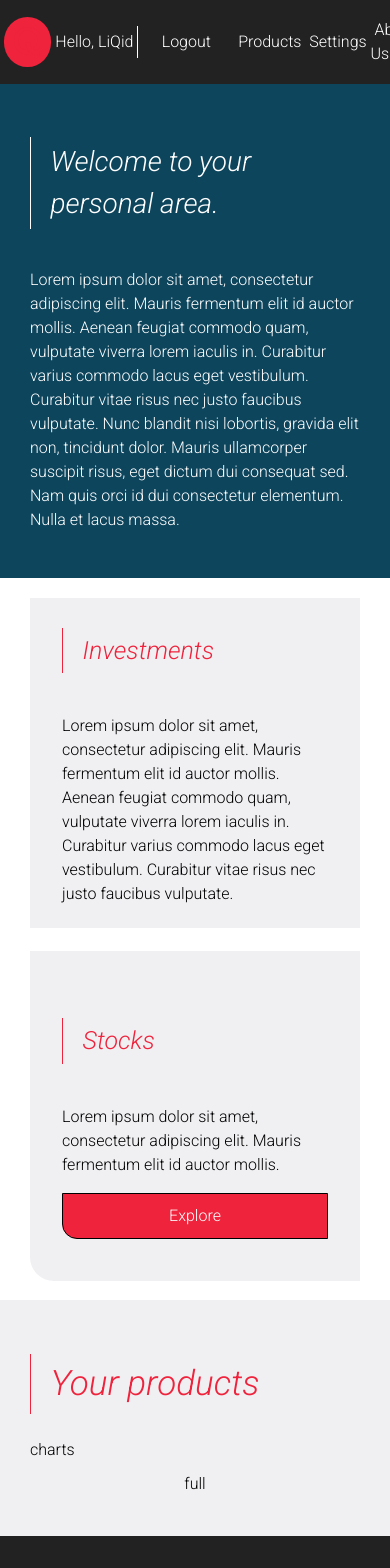
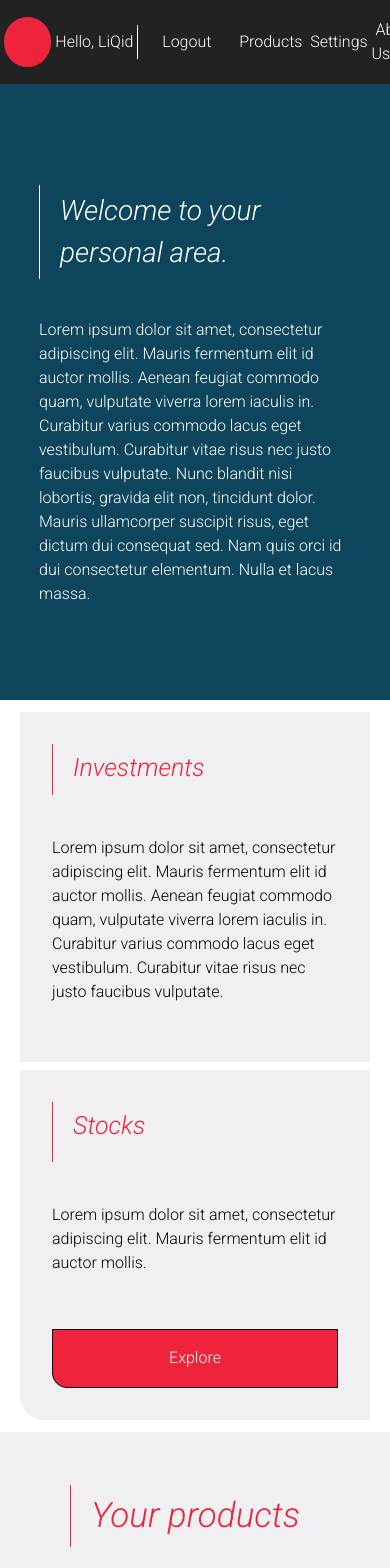
Before and after one commit to danish-wadhwa1997/react-d3, a React (Create React App) app in the folder responsive-drawer/: page / in a window 390 px wide. Shown: the top 1568 px of the page. Built offline with nearby package versions, Linux system fonts and the light colour scheme.

Commit message:
Page made responsive

```diff
--- a/responsive-drawer/src/component/dashboard/Dashboard.js
+++ b/responsive-drawer/src/component/dashboard/Dashboard.js
@@ -6,9 +6,15 @@ import ProductsSection from "./ProductsSection";
 
 const Dashboard = () => {
   return (
-    <section className="row">
-      <WelcomeSection />
-      <FeatureSection />
+    <section>
+      <div className="row">
+        <div className="col-xs-12 col-xl-6">
+          <WelcomeSection />
+        </div>
+        <div className="col-xs-12 col-xl-6">
+          <FeatureSection />
+        </div>
+      </div>
       <ProductsSection />
     </section>
   );
--- a/responsive-drawer/src/component/dashboard/FeatureSection.js
+++ b/responsive-drawer/src/component/dashboard/FeatureSection.js
@@ -3,24 +3,35 @@ import React from "react";
 const FeatureSection = () => {
   return (
     <section id="feature-section">
-      <div className="card flex-column flex-grow">
-        <h3 className="left-border-box heading highlight-heading">
+      <div className="card flex-column justify-content-start overflow-scrol">
+        <h3
+          className="left-border-box heading highlight-heading"
+          style={{ flexGrow: 1, marginTop: 0 }}
+        >
           Investments
         </h3>
-        <p>
+        <p style={{ flexGrow: 3 }}>
           Lorem ipsum dolor sit amet, consectetur adipiscing elit. Mauris
           fermentum elit id auctor mollis. Aenean feugiat commodo quam,
           vulputate viverra lorem iaculis in. Curabitur varius commodo lacus
           eget vestibulum. Curabitur vitae risus nec justo faucibus vulputate.
         </p>
       </div>
-      <div className="card left-bottom-round flex-column flex-grow">
-        <h3 className="left-border-box heading highlight-heading">Stocks</h3>
-        <p>
+      <div className="card left-bottom-round flex-column justify-content-start">
+        <h3
+          className="left-border-box heading highlight-heading"
+          style={{ flexGrow: 1, marginTop: 0 }}
+        >
+          Stocks
+        </h3>
+        <p style={{ flexGrow: 3 }}>
           Lorem ipsum dolor sit amet, consectetur adipiscing elit. Mauris
           fermentum elit id auctor mollis.
         </p>
-        <button className="primary-button left-bottom-round-button">
+        <button
+          style={{ flexGrow: 1 }}
+          className="primary-button left-bottom-round-button"
+        >
           Explore
         </button>
       </div>
--- a/responsive-drawer/src/component/dashboard/ProductsSection.js
+++ b/responsive-drawer/src/component/dashboard/ProductsSection.js
@@ -3,7 +3,7 @@ import React from "react";
 const ProductsSection = () => {
   return (
     <article id="products-section">
-      <div className="flex-column">
+      <div className="flex-column align-items-center">
         <h1 className="left-border-box heading highlight-heading">
           Your products
         </h1>
--- a/responsive-drawer/src/component/dashboard/WelcomeSection.js
+++ b/responsive-drawer/src/component/dashboard/WelcomeSection.js
@@ -2,20 +2,22 @@ import React from "react";
 
 const WelcomeSection = () => {
   return (
-    <article className="flex-column" id="welcome-section">
+    <div className="row">
+      <article className="col-xs-12 flex-column" id="welcome-section">
         <h2 className="left-border-box heading">
           Welcome to your personal area.
         </h2>
         <p>
           Lorem ipsum dolor sit amet, consectetur adipiscing elit. Mauris
-        fermentum elit id auctor mollis. Aenean feugiat commodo quam, vulputate
-        viverra lorem iaculis in. Curabitur varius commodo lacus eget
-        vestibulum. Curabitur vitae risus nec justo faucibus vulputate. Nunc
-        blandit nisi lobortis, gravida elit non, tincidunt dolor. Mauris
-        ullamcorper suscipit risus, eget dictum dui consequat sed. Nam quis orci
-        id dui consectetur elementum. Nulla et lacus massa.
+          fermentum elit id auctor mollis. Aenean feugiat commodo quam,
+          vulputate viverra lorem iaculis in. Curabitur varius commodo lacus
+          eget vestibulum. Curabitur vitae risus nec justo faucibus vulputate.
+          Nunc blandit nisi lobortis, gravida elit non, tincidunt dolor. Mauris
+          ullamcorper suscipit risus, eget dictum dui consequat sed. Nam quis
+          orci id dui consectetur elementum. Nulla et lacus massa.
         </p>
       </article>
+    </div>
   );
 };
 
--- a/responsive-drawer/src/component/dashboard/dashboard.css
+++ b/responsive-drawer/src/component/dashboard/dashboard.css
@@ -1,29 +1,24 @@
 @import "../../styles/colors.css";
 @import "../../styles/common.css";
 
+/* sections of dashboard */
 #welcome-section {
   background-color: var(--ternary-background-color);
   color: var(--primary-text-color);
-  padding: 30px;
-  border-color: var(--primary-text-color);
+  padding: 20% 10%;
 }
 
-.flex-row {
-  display: flex;
-  flex-direction: row;
-  justify-content: center;
+.justify-content-start {
+  justify-content: start;
+}
+
+.overflow-scroll {
+  overflow-y: scroll;
+}
+
+.align-items-center {
   align-items: center;
 }
-
-.heading {
-  font-weight: 300;
-  font-style: italic;
-}
-
-.highlight-heading {
-  color: var(--highlight-color);
-}
-
 #feature-section {
   display: flex;
   flex-direction: column;
@@ -36,6 +31,15 @@
 #products-section {
   background-color: var(--secondary-background-color);
   padding: 30px;
+}
+
+.heading {
+  font-weight: 300;
+  font-style: italic;
+}
+
+.highlight-heading {
+  color: var(--highlight-color);
 }
 
 /* Extra small devices (phones, 600px and down) */
@@ -70,4 +74,7 @@
     justify-content: center;
     align-items: stretch;
   }
+  #feature-section {
+    margin: 10% 0%;
+  }
 }
--- a/responsive-drawer/src/styles/common.css
+++ b/responsive-drawer/src/styles/common.css
@@ -1,16 +1,10 @@
-[class*="col-"] {
-  width: 100%;
-  float: left;
-  padding: 15px;
-}
-
 .left-border-box {
   display: block;
   border-top: 0px;
   border-bottom: 0px;
   border-right: 0px;
   border-left: 1px solid;
-  padding: 1vw 5vw;
+  padding: 5px 20px;
 }
 
 .flex-column {
@@ -19,6 +13,12 @@
   justify-content: center;
   align-items: stretch;
 }
+.flex-row {
+  display: flex;
+  flex-direction: row;
+  justify-content: center;
+  align-items: center;
+}
 
 .flex-column .flex-grow {
   flex-grow: 1;
@@ -26,9 +26,9 @@
 .card {
   background-color: var(--secondary-background-color);
   padding: 2rem;
-  margin: 3vw;
-  width: 330px;
-  height: 330px;
+  margin: 1vw;
+  width: 350px;
+  height: 350px;
 }
 
 .left-bottom-round {
--- a/responsive-drawer/src/styles/grid.css
+++ b/responsive-drawer/src/styles/grid.css
@@ -1,6 +1,5 @@
 [class*="col-"] {
   float: left;
-  padding: 15px;
   width: 100%;
 }
 
```
Lines whose indentation alone changed are shown as unchanged.
